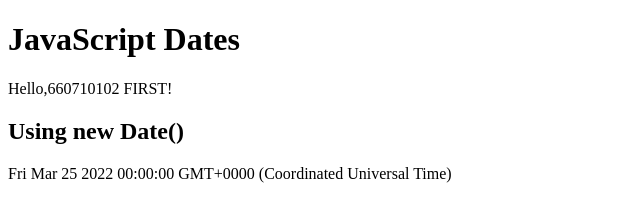
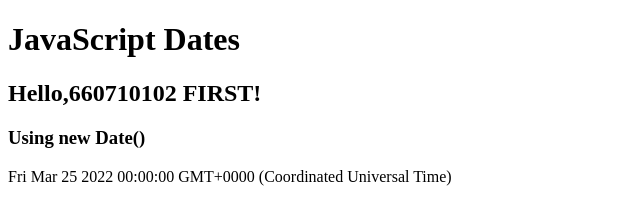
Before and after one commit to 660710102/517101_102, a plain HTML site: page Index.HTML in a window 1280 px wide. Shown: the whole page, without its empty margins (0-640 px from the left). Drawn offline with Linux system fonts and the light colour scheme.

Commit message:
Update Index.HTML

```diff
--- a/Index.HTML
+++ b/Index.HTML
@@ -3,8 +3,8 @@
 <body>
 
 <h1>JavaScript Dates</h1>
-  Hello,660710102 FIRST!
-<h2>Using new Date()</h2>
+<h2>Hello,660710102 FIRST!</h2>
+<h3>Using new Date()</h2>
 
 <p id="demo"></p>
 
```
